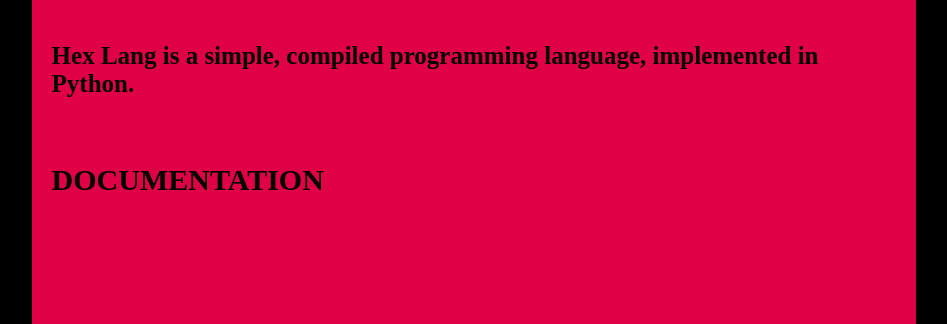
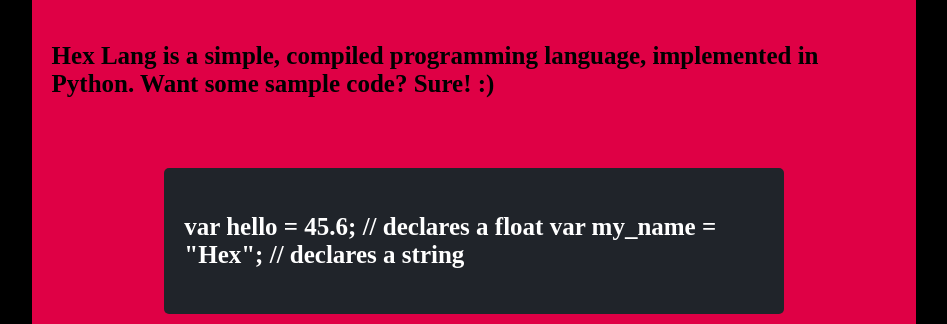
Before and after one commit to gitter-badger/HexLang, a plain HTML site: page docs/index.html in a window 1280 px wide. Shown: the part 593-917 px from the top of the page, without its empty margins (166-1113 px from the left). Drawn offline with Linux system fonts and the light colour scheme; a web font is replaced by a local one.

Commit message:
Update index.html

```diff
--- a/docs/index.html
+++ b/docs/index.html
@@ -30,8 +30,14 @@
   <div class="content">
    <h2>ABOUT HEX</h2>
    <p>
-    Hex Lang is a simple, compiled programming language, implemented in Python.
+    Hex Lang is a simple, compiled programming language, implemented in Python. Want some sample code? Sure! :)
    </p>
+   <div class="code">
+    <p>
+     var hello = 45.6; // declares a float
+     var my_name = "Hex"; // declares a string
+    </p>
+   </div>
    <h2>DOCUMENTATION</h2>
    <p>
     <ul>
@@ -43,6 +49,7 @@
      <li><a href="pages/contributing.html">CONTRIBUTING</a></li>
      <li><a href="pages/changelog.html">CHANGELOG</a></li>
      <li><a href="pages/license.html">LICENSE AGREEMENT</a></li>
+     <li><a href="https://github.com/RealAAbraham/HexLang">SOURCE</a></li>
     <ul>
    </p>
   </div>
```
